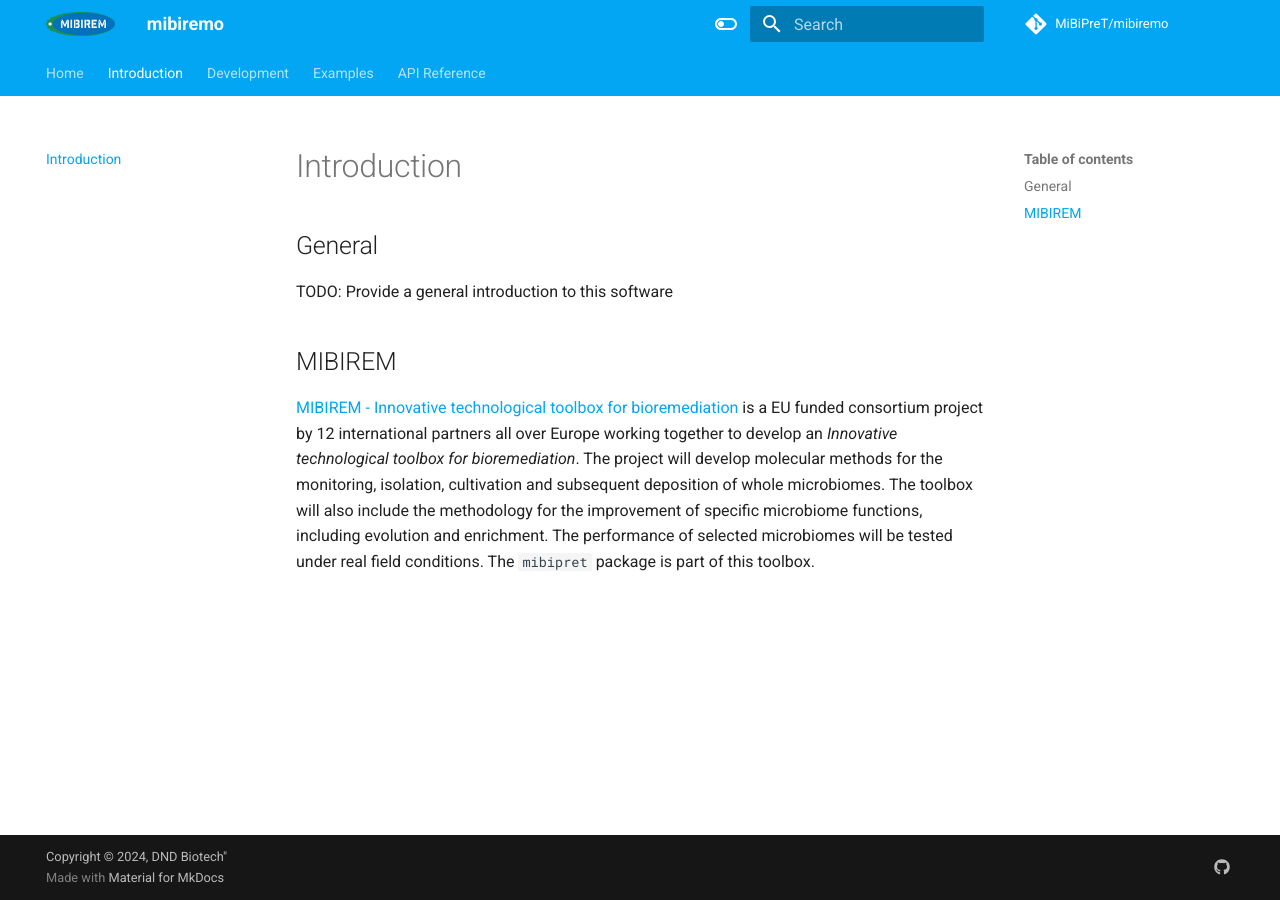
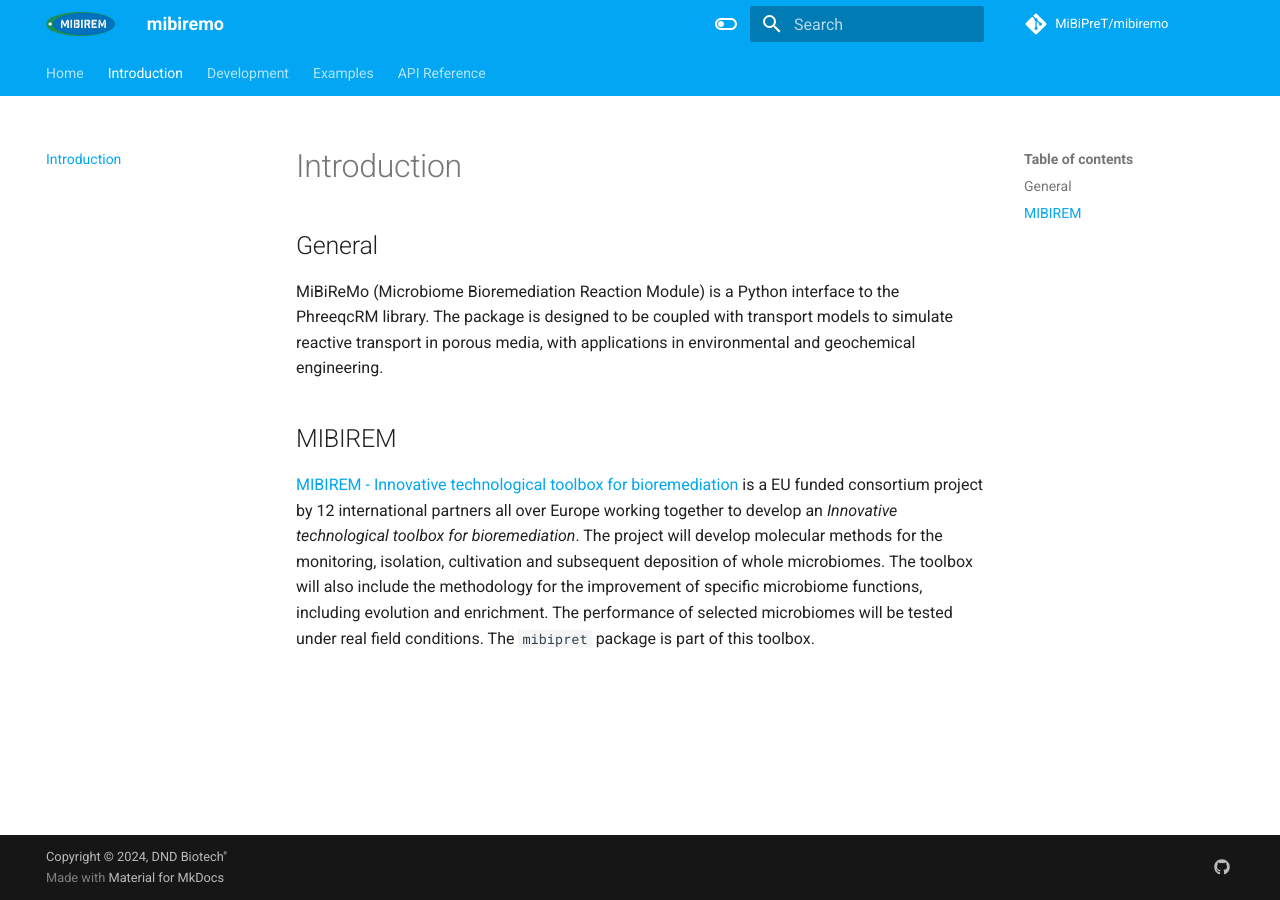
Before and after one commit to MiBiPreT/mibiremo, an MkDocs documentation site: the page built from docs/introduction.md, in a window 1280 px wide. Built offline with MkDocs 1.6.1 and Material for MkDocs 9.7.7, drawn with Linux system fonts in a browser that asks for light colours; a script that is not in the unit is left out; comment, search, counter and statistics services are not loaded.

Commit message:
Apply suggestions from code review
Co-authored-by: Robin Richardson <raar1@users.noreply.github.com>

```diff
--- a/docs/introduction.md
+++ b/docs/introduction.md
@@ -2,7 +2,7 @@
 
 ## General
 
-TODO: Provide a general introduction to this software
+MiBiReMo (Microbiome Bioremediation Reaction Module) is a Python interface to the PhreeqcRM library. The package is designed to be coupled with transport models to simulate reactive transport in porous media, with applications in environmental and geochemical engineering.
 
 ## MIBIREM
 
```
Also changed, not shown: README.md (+1 -1 lines), 1 other file.
